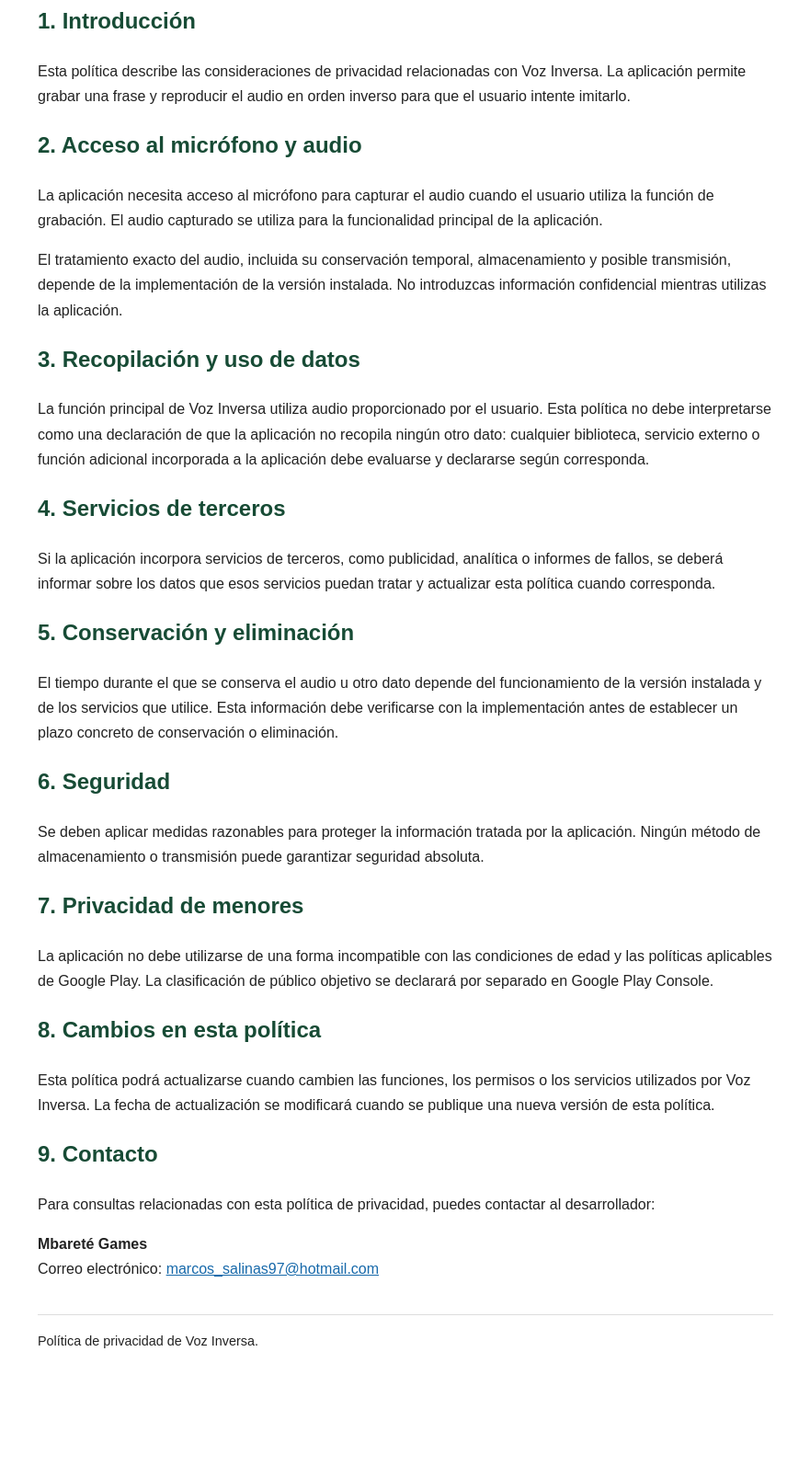
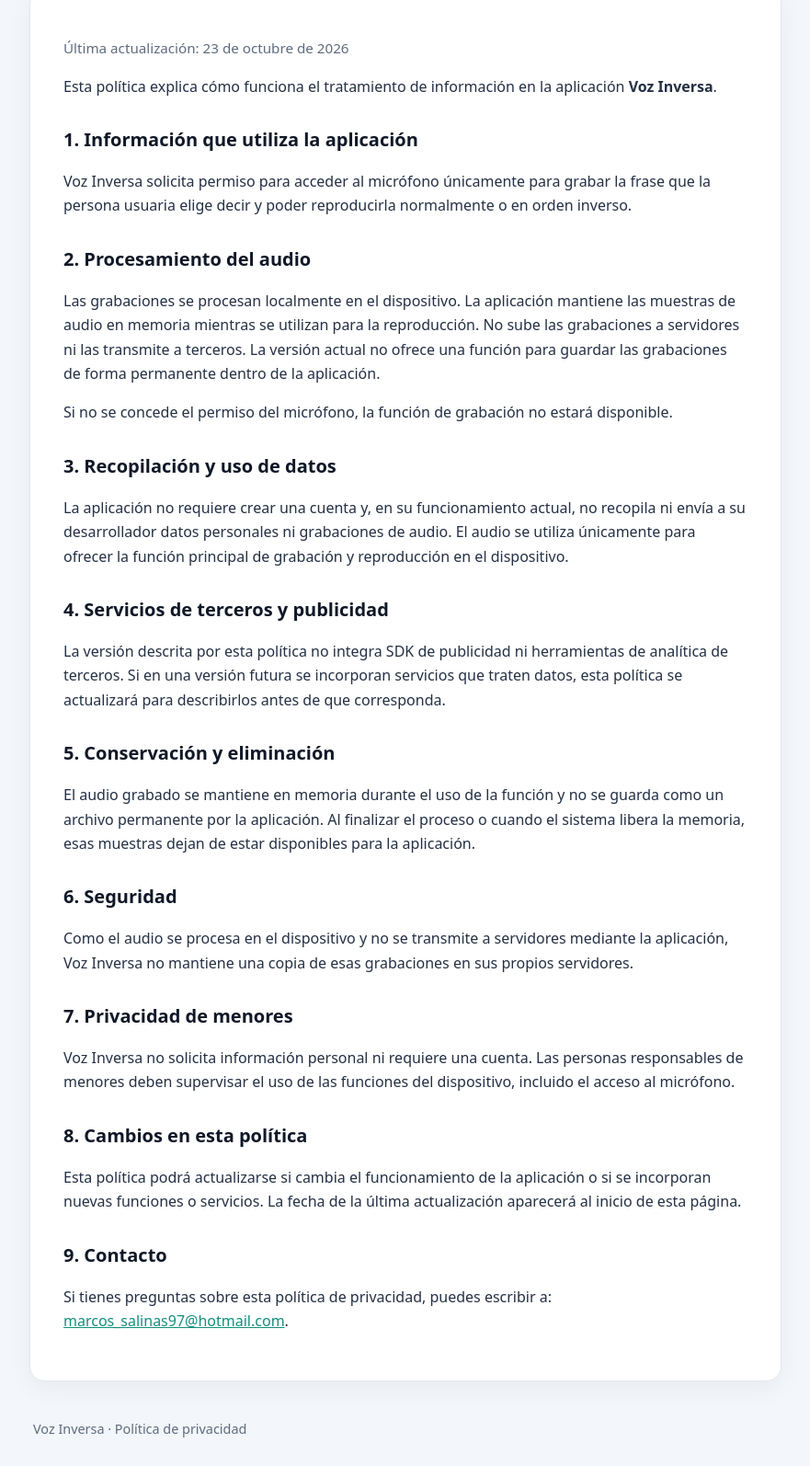
Before and after one commit to Matias33-S/voz-inversa-privacidad, a plain HTML site: page index.html in a window 1280 px wide. Shown: the part 194-1788 px from the top of the page at 92% size, without its empty margins (199-1080 px from the left). Before the commit the page ends 1689 px from the top, so only its background shows below. Drawn offline with Linux system fonts and the light colour scheme.

Commit message:
Update index.html

```diff
--- a/index.html
+++ b/index.html
@@ -1,118 +1,70 @@
-
 <!DOCTYPE html>
 <html lang="es">
 <head>
-  <meta charset="UTF-8">
+  <meta charset="utf-8">
   <meta name="viewport" content="width=device-width, initial-scale=1">
-  <meta name="description" content="Política de privacidad de Voz Inversa, aplicación de Mbareté Games.">
+  <meta name="description" content="Política de privacidad de Voz Inversa.">
   <title>Política de privacidad - Voz Inversa</title>
   <style>
-    body {
-      font-family: Arial, sans-serif;
-      line-height: 1.7;
-      max-width: 800px;
-      margin: 0 auto;
-      padding: 24px;
-      color: #222;
-      background: #fff;
-    }
-    h1, h2 { color: #174b35; }
-    h1 { line-height: 1.25; }
-    a { color: #1769aa; overflow-wrap: anywhere; }
-    footer {
-      margin-top: 36px;
-      padding-top: 16px;
-      border-top: 1px solid #ddd;
-      font-size: 0.9em;
-    }
+    :root { color-scheme: light; --navy:#101827; --teal:#138f7c; --text:#243044; --muted:#5e6b7e; --card:#ffffff; --line:#e3e8ef; }
+    * { box-sizing: border-box; }
+    body { margin:0; background:#f3f6fa; color:var(--text); font:16px/1.65 system-ui,-apple-system,"Segoe UI",Roboto,Arial,sans-serif; }
+    header { background:var(--navy); color:#fff; padding:38px 20px 32px; border-bottom:5px solid #43d9bd; }
+    header div, main, footer { max-width:850px; margin:0 auto; }
+    header h1 { margin:0 0 6px; font-size:clamp(1.8rem,5vw,2.5rem); line-height:1.2; }
+    header p { margin:0; color:#b9c6d8; }
+    main { padding:26px 16px 40px; }
+    article { background:var(--card); padding:clamp(20px,5vw,36px); border:1px solid var(--line); border-radius:16px; box-shadow:0 8px 26px rgba(16,24,39,.05); }
+    h2 { margin:28px 0 8px; color:var(--navy); font-size:1.25rem; }
+    h2:first-child { margin-top:0; }
+    a { color:var(--teal); overflow-wrap:anywhere; }
+    .date { color:var(--muted); font-size:.95rem; }
+    footer { padding:0 20px 28px; color:var(--muted); font-size:.9rem; }
+    ul { padding-left:1.3rem; }
   </style>
 </head>
 <body>
-  <h1>Política de privacidad de Voz Inversa</h1>
-  <p><strong>Desarrollador:</strong> Mbareté Games</p>
-  <p><strong>Última actualización:</strong> 23 de octubre de 2026</p>
+  <header>
+    <div>
+      <h1>Voz Inversa</h1>
+      <p>Política de privacidad</p>
+    </div>
+  </header>
+  <main>
+    <article>
+      <p class="date">Última actualización: 23 de octubre de 2026</p>
 
-  <h2>1. Introducción</h2>
-  <p>
-    Esta política describe las consideraciones de privacidad relacionadas
-    con Voz Inversa. La aplicación permite grabar una frase y reproducir
-    el audio en orden inverso para que el usuario intente imitarlo.
-  </p>
+      <p>Esta política explica cómo funciona el tratamiento de información en la aplicación <strong>Voz Inversa</strong>.</p>
 
-  <h2>2. Acceso al micrófono y audio</h2>
-  <p>
-    La aplicación necesita acceso al micrófono para capturar el audio
-    cuando el usuario utiliza la función de grabación. El audio capturado
-    se utiliza para la funcionalidad principal de la aplicación.
-  </p>
-  <p>
-    El tratamiento exacto del audio, incluida su conservación temporal,
-    almacenamiento y posible transmisión, depende de la implementación
-    de la versión instalada. No introduzcas información confidencial
-    mientras utilizas la aplicación.
-  </p>
+      <h2>1. Información que utiliza la aplicación</h2>
+      <p>Voz Inversa solicita permiso para acceder al micrófono únicamente para grabar la frase que la persona usuaria elige decir y poder reproducirla normalmente o en orden inverso.</p>
 
-  <h2>3. Recopilación y uso de datos</h2>
-  <p>
-    La función principal de Voz Inversa utiliza audio proporcionado por
-    el usuario. Esta política no debe interpretarse como una declaración
-    de que la aplicación no recopila ningún otro dato: cualquier biblioteca,
-    servicio externo o función adicional incorporada a la aplicación debe
-    evaluarse y declararse según corresponda.
-  </p>
+      <h2>2. Procesamiento del audio</h2>
+      <p>Las grabaciones se procesan localmente en el dispositivo. La aplicación mantiene las muestras de audio en memoria mientras se utilizan para la reproducción. No sube las grabaciones a servidores ni las transmite a terceros. La versión actual no ofrece una función para guardar las grabaciones de forma permanente dentro de la aplicación.</p>
+      <p>Si no se concede el permiso del micrófono, la función de grabación no estará disponible.</p>
 
-  <h2>4. Servicios de terceros</h2>
-  <p>
-    Si la aplicación incorpora servicios de terceros, como publicidad,
-    analítica o informes de fallos, se deberá informar sobre los datos
-    que esos servicios puedan tratar y actualizar esta política cuando
-    corresponda.
-  </p>
+      <h2>3. Recopilación y uso de datos</h2>
+      <p>La aplicación no requiere crear una cuenta y, en su funcionamiento actual, no recopila ni envía a su desarrollador datos personales ni grabaciones de audio. El audio se utiliza únicamente para ofrecer la función principal de grabación y reproducción en el dispositivo.</p>
 
-  <h2>5. Conservación y eliminación</h2>
-  <p>
-    El tiempo durante el que se conserva el audio u otro dato depende
-    del funcionamiento de la versión instalada y de los servicios que
-    utilice. Esta información debe verificarse con la implementación
-    antes de establecer un plazo concreto de conservación o eliminación.
-  </p>
+      <h2>4. Servicios de terceros y publicidad</h2>
+      <p>La versión descrita por esta política no integra SDK de publicidad ni herramientas de analítica de terceros. Si en una versión futura se incorporan servicios que traten datos, esta política se actualizará para describirlos antes de que corresponda.</p>
 
-  <h2>6. Seguridad</h2>
-  <p>
-    Se deben aplicar medidas razonables para proteger la información
-    tratada por la aplicación. Ningún método de almacenamiento o
-    transmisión puede garantizar seguridad absoluta.
-  </p>
+      <h2>5. Conservación y eliminación</h2>
+      <p>El audio grabado se mantiene en memoria durante el uso de la función y no se guarda como un archivo permanente por la aplicación. Al finalizar el proceso o cuando el sistema libera la memoria, esas muestras dejan de estar disponibles para la aplicación.</p>
 
-  <h2>7. Privacidad de menores</h2>
-  <p>
-    La aplicación no debe utilizarse de una forma incompatible con las
-    condiciones de edad y las políticas aplicables de Google Play.
-    La clasificación de público objetivo se declarará por separado
-    en Google Play Console.
-  </p>
+      <h2>6. Seguridad</h2>
+      <p>Como el audio se procesa en el dispositivo y no se transmite a servidores mediante la aplicación, Voz Inversa no mantiene una copia de esas grabaciones en sus propios servidores.</p>
 
-  <h2>8. Cambios en esta política</h2>
-  <p>
-    Esta política podrá actualizarse cuando cambien las funciones,
-    los permisos o los servicios utilizados por Voz Inversa.
-    La fecha de actualización se modificará cuando se publique una
-    nueva versión de esta política.
-  </p>
+      <h2>7. Privacidad de menores</h2>
+      <p>Voz Inversa no solicita información personal ni requiere una cuenta. Las personas responsables de menores deben supervisar el uso de las funciones del dispositivo, incluido el acceso al micrófono.</p>
 
-  <h2>9. Contacto</h2>
-  <p>
-    Para consultas relacionadas con esta política de privacidad,
-    puedes contactar al desarrollador:
-  </p>
-  <p>
-    <strong>Mbareté Games</strong><br>
-    Correo electrónico:
-    <a href="mailto:marcos_salinas97@hotmail.com">marcos_salinas97@hotmail.com</a>
-  </p>
+      <h2>8. Cambios en esta política</h2>
+      <p>Esta política podrá actualizarse si cambia el funcionamiento de la aplicación o si se incorporan nuevas funciones o servicios. La fecha de la última actualización aparecerá al inicio de esta página.</p>
 
-  <footer>
-    Política de privacidad de Voz Inversa.
-  </footer>
+      <h2>9. Contacto</h2>
+      <p>Si tienes preguntas sobre esta política de privacidad, puedes escribir a: <a href="mailto:marcos_salinas97@hotmail.com">marcos_salinas97@hotmail.com</a>.</p>
+    </article>
+  </main>
+  <footer>Voz Inversa · Política de privacidad</footer>
 </body>
 </html>
```
